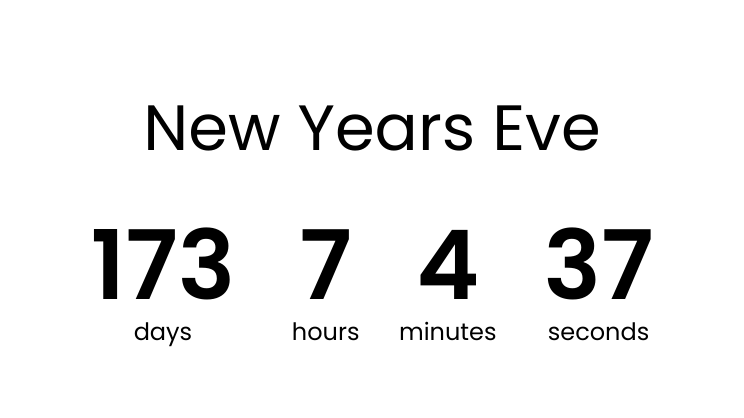
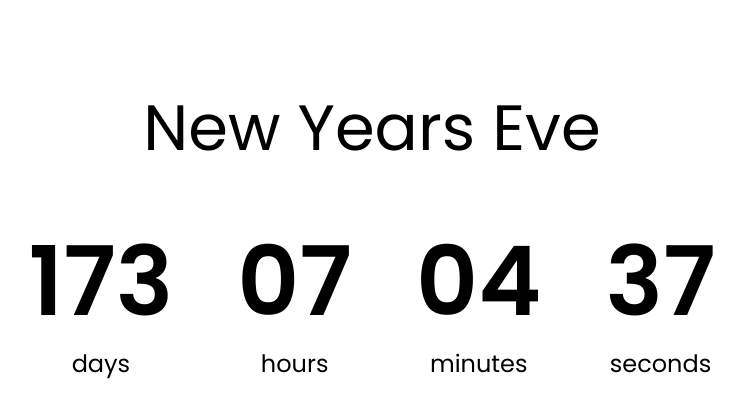
Before and after one commit to Kibria7/Countdown-Timer, a plain HTML site: page index.html in a window 1280 px wide. Shown: the whole page, without its empty margins (268-1012 px from the left). Drawn offline with Linux system fonts and the light colour scheme.

Commit message:
Just some finishing touches

```diff
--- a/script.js
+++ b/script.js
@@ -17,13 +17,16 @@ function countdown(){
     const mins = Math.floor(totalSeconds / 60) % 60;
     const seconds = Math.floor(totalSeconds % 60);
 
-    daysEl.innerHTML = days;
-    hoursEl.innerHTML = hours;
-    minsEl.innerHTML = mins;
-    secondsEl.innerHTML = seconds;
+    daysEl.innerHTML = formatTime(days);
+    hoursEl.innerHTML = formatTime(hours);
+    minsEl.innerHTML = formatTime(mins);
+    secondsEl.innerHTML = formatTime(seconds);
+}
 
-    console.log(days, hours, minutes, seconds);
+function formatTime(time){
+    return time < 10 ? (`0${time}`) : time;
 }
+
 // Initial call
 countdown();
 
--- a/style.css
+++ b/style.css
@@ -24,13 +24,16 @@ h1{
 
 .countdown-container{
     display: flex;
+    flex-wrap: wrap;
+    align-items: center;
+    justify-content: center;
 }
 
 .big-text{
     font-weight: bold;
     font-size: 6rem;
     line-height: 1;
-    margin: 0 2rem;
+    margin: 1rem 2rem;
 }
 
 .countdown-el{
```
